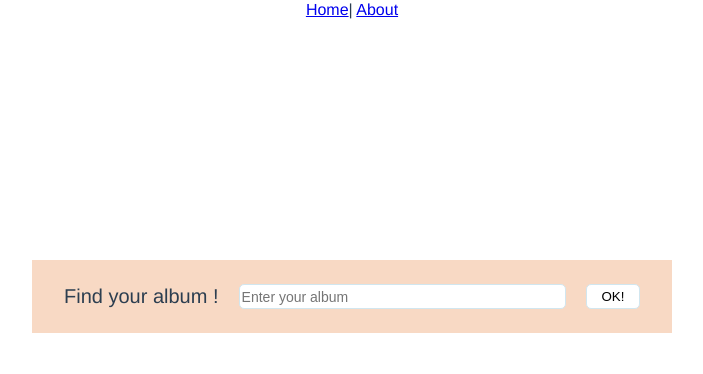
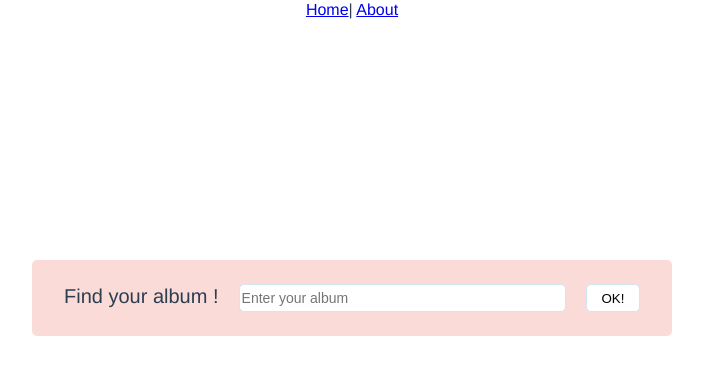
Before and after one commit to eugemiran/vue-deezample, a Vue app: page / in a window 1280 px wide. Shown: the top 374 px of the page, without its empty margins (288-991 px from the left). Built offline with nearby package versions, Linux system fonts and the light colour scheme.

Commit message:
Style fixes

```diff
--- a/src/components/SearchBar.vue
+++ b/src/components/SearchBar.vue
@@ -35,6 +35,7 @@ export default {
 
 .search-bar {
   background: $salmon;
+  border-radius: 5px;
   display: flex;
   justify-content: space-between;
   padding: 1.5rem 2rem;
--- a/src/styles/constants.scss
+++ b/src/styles/constants.scss
@@ -2,4 +2,4 @@ $input-border: #d1e6ef;
 $white: #ffff;
 $background-light-blue: #eaf9ff;
 $background-gray: #eff5f9;
-$salmon: #f8d9c4;
+$salmon: #fadbd8;
--- a/src/styles/styles.scss
+++ b/src/styles/styles.scss
@@ -16,9 +16,10 @@ body {
 }
 
 input {
-  font-size: 14px;
   border-radius: 5px;
   border: 1px solid $input-border;
+  font-size: 14px;
+  height: 1.5rem;
 }
 
 button {
@@ -26,6 +27,7 @@ button {
   border-radius: 5px;
   border: 1px solid $input-border;
   cursor: pointer;
+  font-weight: 500;
 
   &:hover {
     background: $salmon;
```
